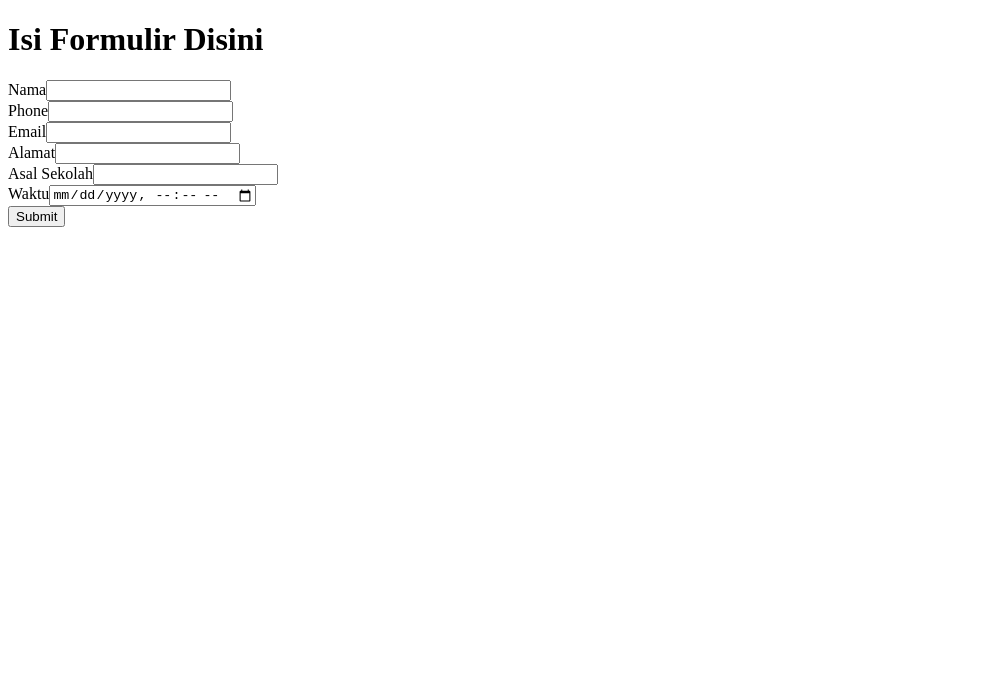
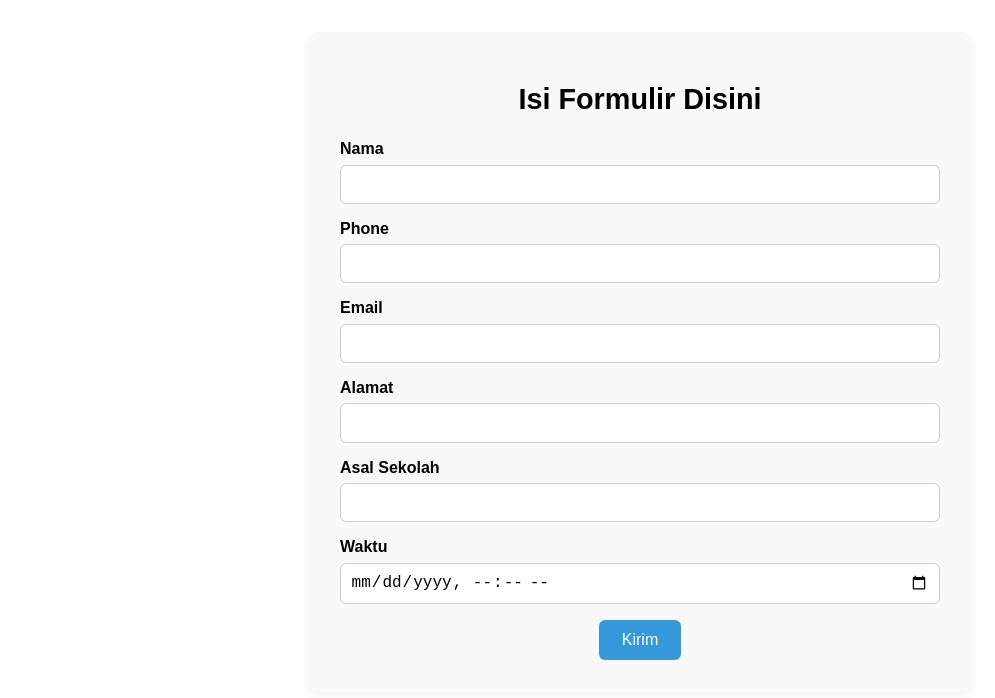
Before and after one commit to asyrofie23/pendaftaransanba, a Vue app: page /pendaftaransanba in a window 1280 px wide. Shown: the top 698 px of the page, without its empty margins (0-995 px from the left). Built offline with nearby package versions, Linux system fonts and the light colour scheme; the HTML template or start-up script is replaced by a standard one.

Commit message:
tambah css di create

```diff
--- a/src/views/CreatePendaftaransanbaView.vue
+++ b/src/views/CreatePendaftaransanbaView.vue
@@ -33,34 +33,102 @@ const saveData = async () => {
 
 
 <template>
-    <h1>Isi Formulir Disini</h1>
-    <form @submit.prevent="saveData">
-        <div>
+  <main class="form-container">
+    <h1 class="form-title">Isi Formulir Disini</h1>
+    <form @submit.prevent="saveData" class="form-box">
+      <div class="form-group">
         <label>Nama</label>
-            <input type="text" v-model="name">
+        <input type="text" v-model="name" required />
       </div>
-         <div>
+      <div class="form-group">
         <label>Phone</label>
-            <input type="text" v-model="phone">
+        <input type="text" v-model="phone" required />
       </div>
-        <div>
+      <div class="form-group">
         <label>Email</label>
-            <input type="text" v-model="email">
+        <input type="email" v-model="email" required />
       </div>
-        <div>
+      <div class="form-group">
         <label>Alamat</label>
-            <input type="text" v-model="address">
+        <input type="text" v-model="address" required />
       </div>
-        <div>
+      <div class="form-group">
         <label>Asal Sekolah</label>
-            <input type="text" v-model="school">
+        <input type="text" v-model="school" required />
       </div>
-        <div>
+      <div class="form-group">
         <label>Waktu</label>
-            <input type="datetime-local" v-model="time">
+        <input type="datetime-local" v-model="time" required />
       </div>
-        <div>
-            <input type="submit">
+      <div class="form-actions">
+        <input type="submit" value="Kirim" />
       </div>
     </form>
+  </main>
 </template>
+
+<style scoped>
+.form-container {
+  max-width: 600px;
+  margin: 2rem auto;
+  padding: 2rem;
+  font-family: Arial, sans-serif;
+  background-color: #f9f9f9;
+  border-radius: 12px;
+  box-shadow: 0 4px 10px rgba(0, 0, 0, 0.05);
+}
+
+.form-title {
+  text-align: center;
+  font-size: 1.8rem;
+  margin-bottom: 1.5rem;
+}
+
+.form-box {
+  display: flex;
+  flex-direction: column;
+  gap: 1rem;
+}
+
+.form-group {
+  display: flex;
+  flex-direction: column;
+}
+
+.form-group label {
+  margin-bottom: 0.4rem;
+  font-weight: 600;
+}
+
+.form-group input {
+  padding: 0.6rem;
+  border: 1px solid #ccc;
+  border-radius: 6px;
+  font-size: 1rem;
+  transition: border 0.3s;
+}
+
+.form-group input:focus {
+  border-color: #3498db;
+  outline: none;
+}
+
+.form-actions {
+  text-align: center;
+}
+
+.form-actions input[type="submit"] {
+  background-color: #3498db;
+  color: white;
+  padding: 0.7rem 1.4rem;
+  border: none;
+  border-radius: 6px;
+  font-size: 1rem;
+  cursor: pointer;
+  transition: background 0.3s;
+}
+
+.form-actions input[type="submit"]:hover {
+  background-color: #2980b9;
+}
+</style>
```
Lines whose indentation alone changed are shown as unchanged.
